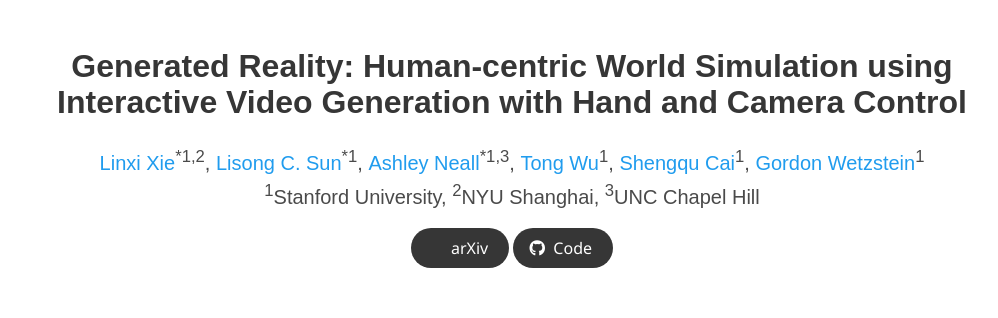
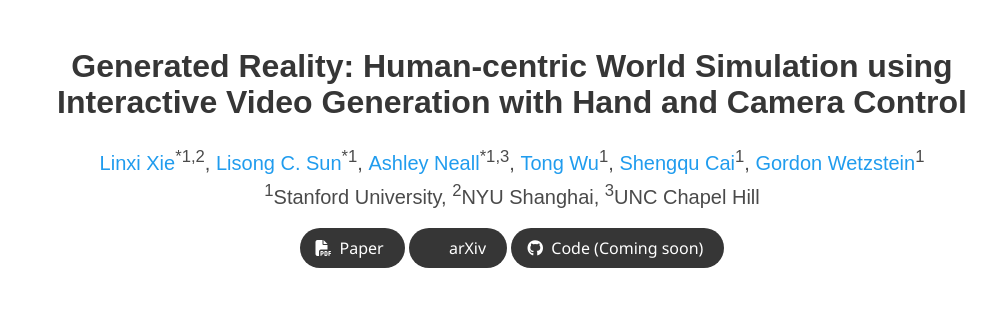
Before and after one commit to codeysun/generated-reality, a plain HTML site: page index.html in a window 1280 px wide. Shown: the top 318 px of the page, without its empty margins (128-1126 px from the left). Drawn offline with nearby package versions, Linux system fonts and the light colour scheme; some icons are missing; a web font is replaced by a local one.

Commit message:
Add full res paper link

```diff
--- a/index.html
+++ b/index.html
@@ -64,6 +64,15 @@
 
           <div class="column has-text-centered">
             <div class="publication-links">
+              <!-- PDF Link. -->
+              <span class="link-block">
+                <a href="static/pdfs/handctrl_fullres.pdf" class="external-link button is-normal is-rounded is-dark">
+                  <span class="icon">
+                    <i class="fas fa-file-pdf"></i>
+                  </span>
+                  <span>Paper</span>
+                </a>
+              </span>
               <!-- arXiv Link. -->
               <span class="link-block">
                 <a href="https://arxiv.org/" class="external-link button is-normal is-rounded is-dark">
@@ -79,7 +88,7 @@
                   <span class="icon">
                     <i class="fab fa-github"></i>
                   </span>
-                  <span>Code</span>
+                  <span>Code (Coming soon)</span>
                 </a>
               </span>
             </div>
```
Also changed, not shown: 1 other file.
